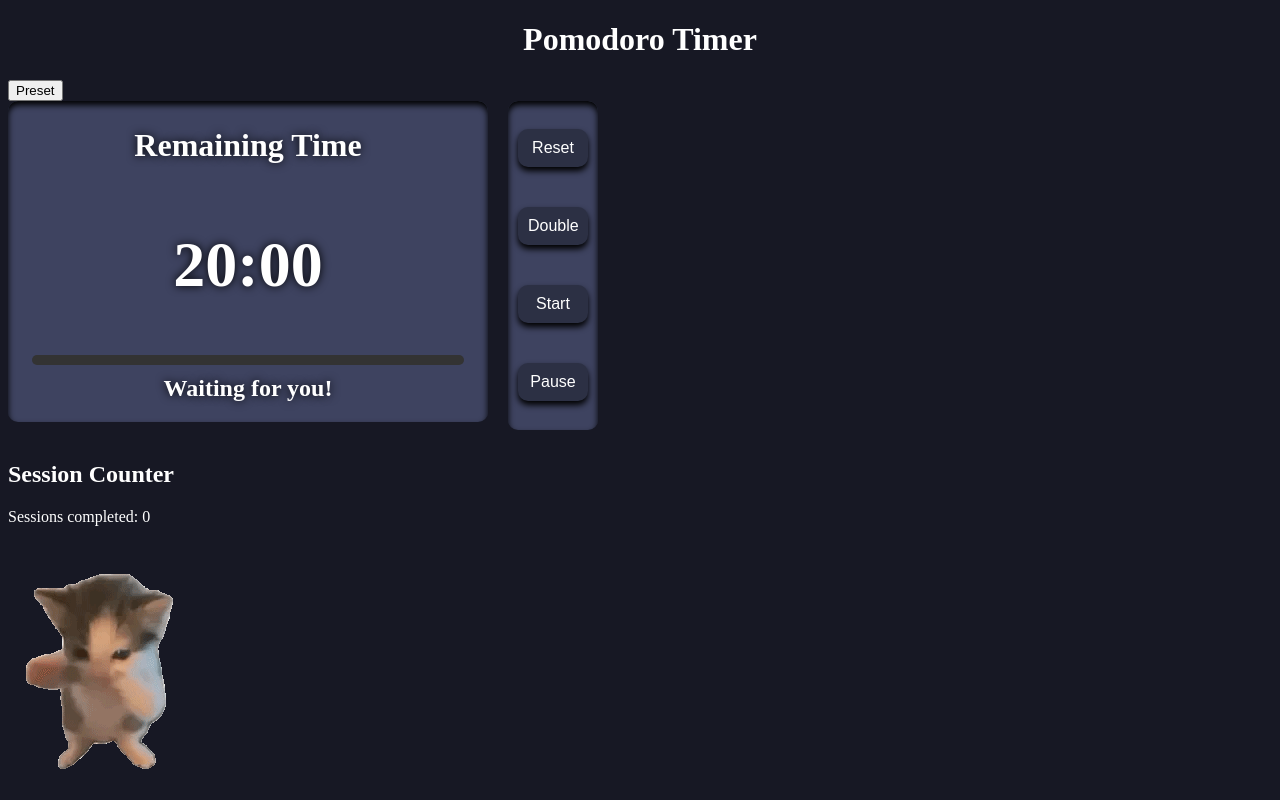
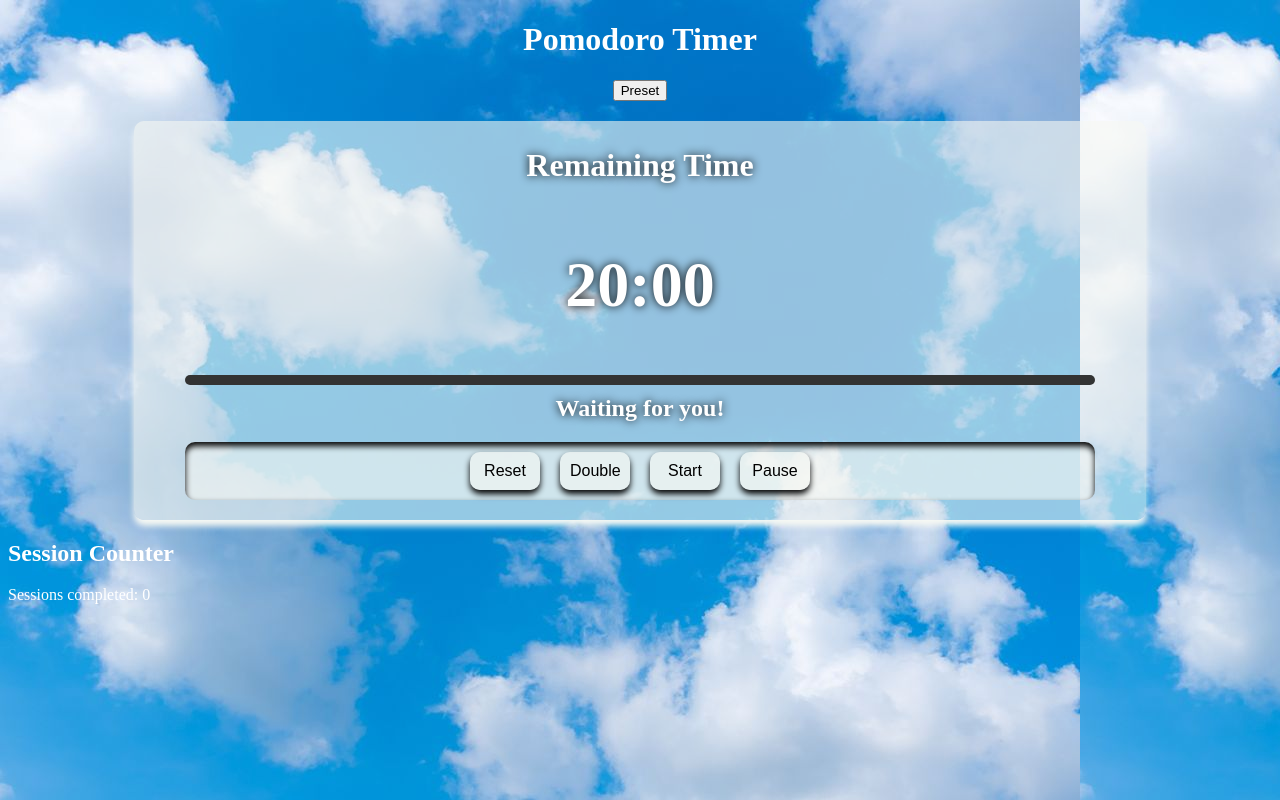
Before and after one commit to Nyups/Focus_app, a Vue app in the folder frontend/: page / in a window 1280 px wide. Built offline with nearby package versions, Linux system fonts and the light colour scheme.

Commit message:
restyling and improving code Because it's ugly

```diff
--- a/frontend/src/App.vue
+++ b/frontend/src/App.vue
@@ -1,8 +1,6 @@
 <script setup lang="ts">
-
 // Component imports
 import Timer_display from './components/Timer/Timer_display.vue';
-import Timer_controls from './components/Timer/Timer_controls.vue';
 import Session_counter from './components/Timer/Session_counter.vue';
 import session_preset from './components/Settings/session_preset.vue';
 import { ref } from 'vue';
@@ -18,13 +16,14 @@ const {
     currentDuration,
     playInfo,
     sessionCount,
+    resetTimer,
     addTime,
-    resetTimer,
     start,
     pause,
     shortPreset,
     longPreset,
-    userInputPreset
+    userInputPreset,
+    playStatus
 } = useTimer();
 
 const presetWindow = ref(false);
@@ -40,14 +39,21 @@ function togglePresetWindow() {
     <button @click="togglePresetWindow" class="preset-btn">Preset</button>
   </div>
 
-<div class="timer-container">
+
 <Timer_display
+class="timer-display"
+:play-status="playStatus"
 :time-left="timeLeft"
 :duration="currentDuration"
 :format-time="formatTime"
 :play-info="playInfo"
+@reset="resetTimer"
+@addTime="addTime"
+@start="start"
+@pause="pause"
 />
 
+<!--
 <Timer_controls
 :time-left="timeLeft"
 @reset="resetTimer"
@@ -55,11 +61,11 @@ function togglePresetWindow() {
 @start="start"
 @pause="pause"
 />
-</div>
+-->
 
 <session_counter
 :session-count="sessionCount"/>
-<img src="./asset/texture/scuba.gif" alt="elgato"/>
+
 
 <transition name="slide">
 <session_preset
@@ -74,17 +80,13 @@ v-if="presetWindow"
 </template>
 
 <style scoped>
-h1 {
+.heading {
   text-align: center;
 }
 
-/* layout */
-.timer-container {
-    display: flex;
-  flex-direction: row;
-  gap: 20px;
+.timer-display {
+  margin: 20px auto;
 }
-
 
 /* animation */
 .slide-enter-from,
--- a/frontend/src/asset/styles.css
+++ b/frontend/src/asset/styles.css
@@ -1,4 +1,4 @@
 html {
-  background-color: rgb(23, 24, 36);
+  background-image: url("./texture/Sky.jpg");
   color: white
 }
--- a/frontend/src/components/Timer/Timer_controls.vue
+++ b/frontend/src/components/Timer/Timer_controls.vue
@@ -26,14 +26,13 @@ const emit = defineEmits <{
 <style scoped>
 .controls { /* Buttons area */
   display: flex;
-  flex-direction: column;
+  flex-direction: row;
   justify-content: center;
-  gap: 20px;
-  background-color: rgb(62, 67, 96);
+  background-color: rgb(247, 249, 244, 0.6);
   border-radius: 10px;
   box-shadow: inset 0 4px 6px rgba(0, 0, 0, 1);
-  width: 90px;
-  height: 329px;
+  width: 90%;
+
 
 }
 
@@ -42,15 +41,15 @@ const emit = defineEmits <{
   padding: 10px;
   font-size: 16px;
   cursor: pointer;
-  background-color: rgb(44, 48, 68);
+  background-color: rgb(247, 249, 244, 0.6);
   border-radius: 10px;
-  color: white;
-  box-shadow: 0 4px 6px rgba(0, 0, 0, 1);
+  color: black;
+  box-shadow: 0 4px 6px rgb(3, 3, 3);
   border: none;
   width: 70px;
 }
 
 .control:hover {
-  background-color: rgb(255, 213, 220);
+  background-color: white;
 }
 </style>
--- a/frontend/src/components/Timer/Timer_display.vue
+++ b/frontend/src/components/Timer/Timer_display.vue
@@ -1,13 +1,22 @@
 <script setup lang="ts">
 import { computed } from 'vue';
+import Timer_controls from './Timer_controls.vue';
+import scubaGif from '../../asset/texture/scuba.gif';
 
 const props = defineProps<{
   timeLeft: number;
   duration: number;
   formatTime: (time: number) => string;
   playInfo: string;
+  playStatus: boolean;
 }>();
 
+const emit = defineEmits<{
+  reset: [];
+  addTime: [];
+  start: [];
+  pause: [];
+}>();
 
 const progress = computed(() => {
   if (props.duration <= 0) return 0;
@@ -25,6 +34,15 @@ const progress = computed(() => {
   <h2 class="title">Remaining Time</h2>
   <h1 class="time">{{ formatTime(timeLeft) }}</h1>
 
+<Transition name="cat">
+  <img
+    v-if="playStatus"
+    :src="scubaGif"
+    alt="elgato"
+    class="scuba-gif"
+  />
+</Transition>
+
 
  <div class="progress-container">
     <div
@@ -39,6 +57,15 @@ const progress = computed(() => {
   <!--
   emit('reset') : trigger the "@reset="resetTimer" passed in this component from the parent
   -->
+
+  <Timer_controls
+  class="controls"
+:time-left="timeLeft"
+@reset="emit('reset')"
+@addTime="emit('addTime')"
+@start="emit('start')"
+@pause="emit('pause')"
+/>
   </section>
 </template>
 
@@ -54,12 +81,14 @@ const progress = computed(() => {
   font-size: 2em;
   margin-bottom: 10px;
   text-shadow: 0 0 10px rgba(0, 0, 0, 1);
+  color: white;
 }
 .play-info {
   text-align: center;
   font-size: 1.5em;
   margin-top: 10px;
   text-shadow: 0 0 10px rgba(0, 0, 0, 1);
+  color: white;
 }
 
 .timer-display {
@@ -68,10 +97,12 @@ const progress = computed(() => {
   align-items: center;
   justify-content: center;
   margin-bottom: 20px;
-  background-color: rgb(62, 67, 96);
+  background-color: rgb(247, 249, 244, 0.6);
   border-radius: 10px;
-  box-shadow: inset 0 4px 6px rgba(0, 0, 0, 1);
-  width: 480px;
+  box-shadow: 0 6px 6px rgba(247, 249, 244, 1);
+  width: 80%;
+  height: auto;
+  color: white;
 }
 
 
@@ -90,4 +121,32 @@ const progress = computed(() => {
   border-radius: inherit;
 }
 
+.controls {
+  margin-bottom: 20px;
+}
+
+.scuba-gif {
+  background-color: rgb(247, 249, 244, 0.6);
+  border-radius: 10px;
+  box-shadow: inset 0 4px 6px rgba(0, 0, 0, 1);
+  margin-bottom: 20px;
+}
+
+.cat-enter-active,
+.cat-leave-active {
+  transition: opacity 350ms ease, transform 350ms ease;
+}
+
+.cat-enter-from,
+.cat-leave-to {
+  opacity: 0;
+  transform: translateY(12px) scale(0.92);
+}
+
+.cat-enter-to,
+.cat-leave-from {
+  opacity: 1;
+  transform: translateY(0) scale(1);
+}
+
 </style>
--- a/frontend/src/types/timer.ts
+++ b/frontend/src/types/timer.ts
@@ -2,7 +2,7 @@
 import {ref} from 'vue';
 
 export const defaultTime: number = 1200;
-export const breakTime = ref<number>(600); // 5 seconds break time
+export const breakTime = ref<number>(600);
 
 // double time function
 export function doubleTime(seconds: number) {
```
Also changed, not shown: frontend/src/asset/texture/Sky.jpg (added), frontend/src/components/Timer/Timer_mode_selection.vue (deleted).
